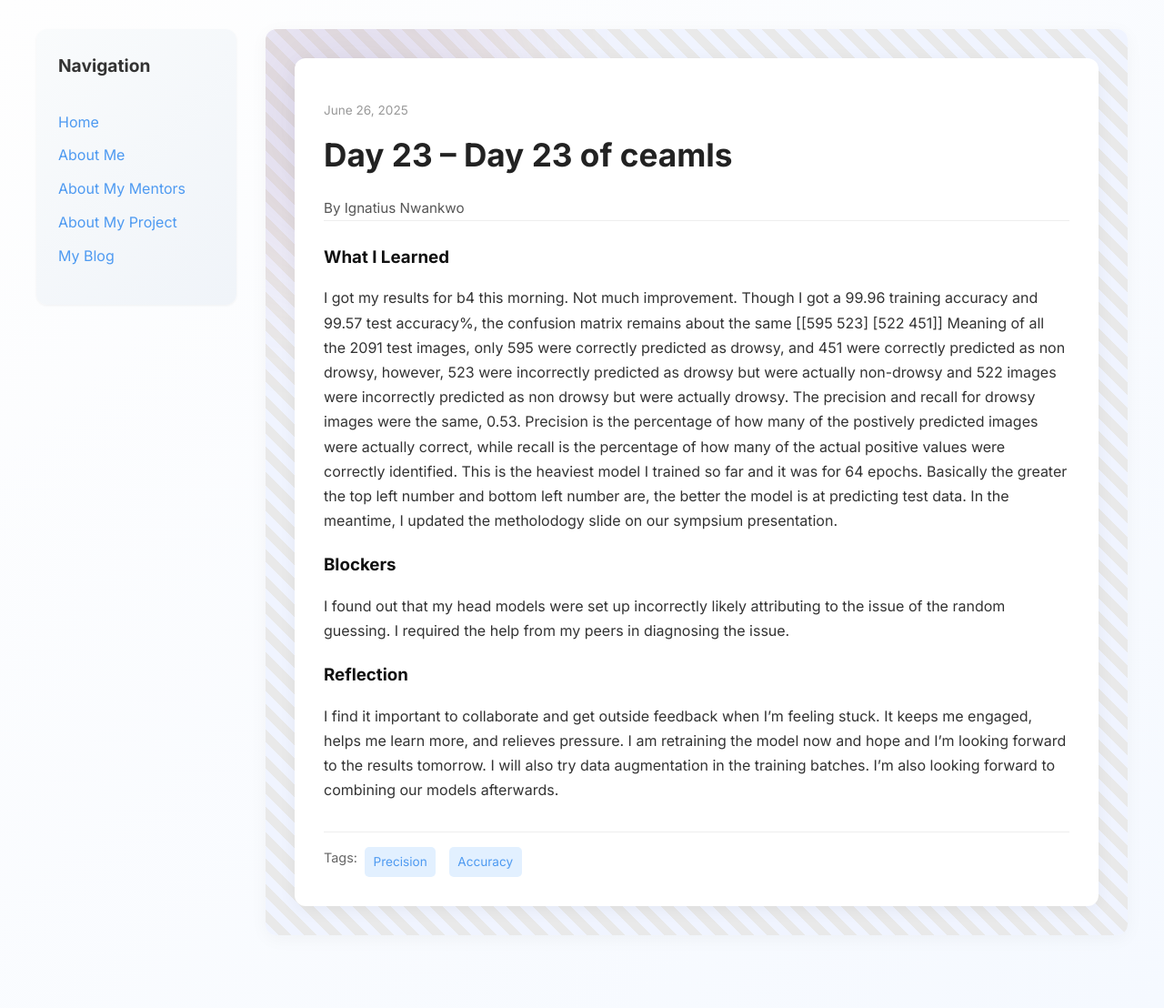
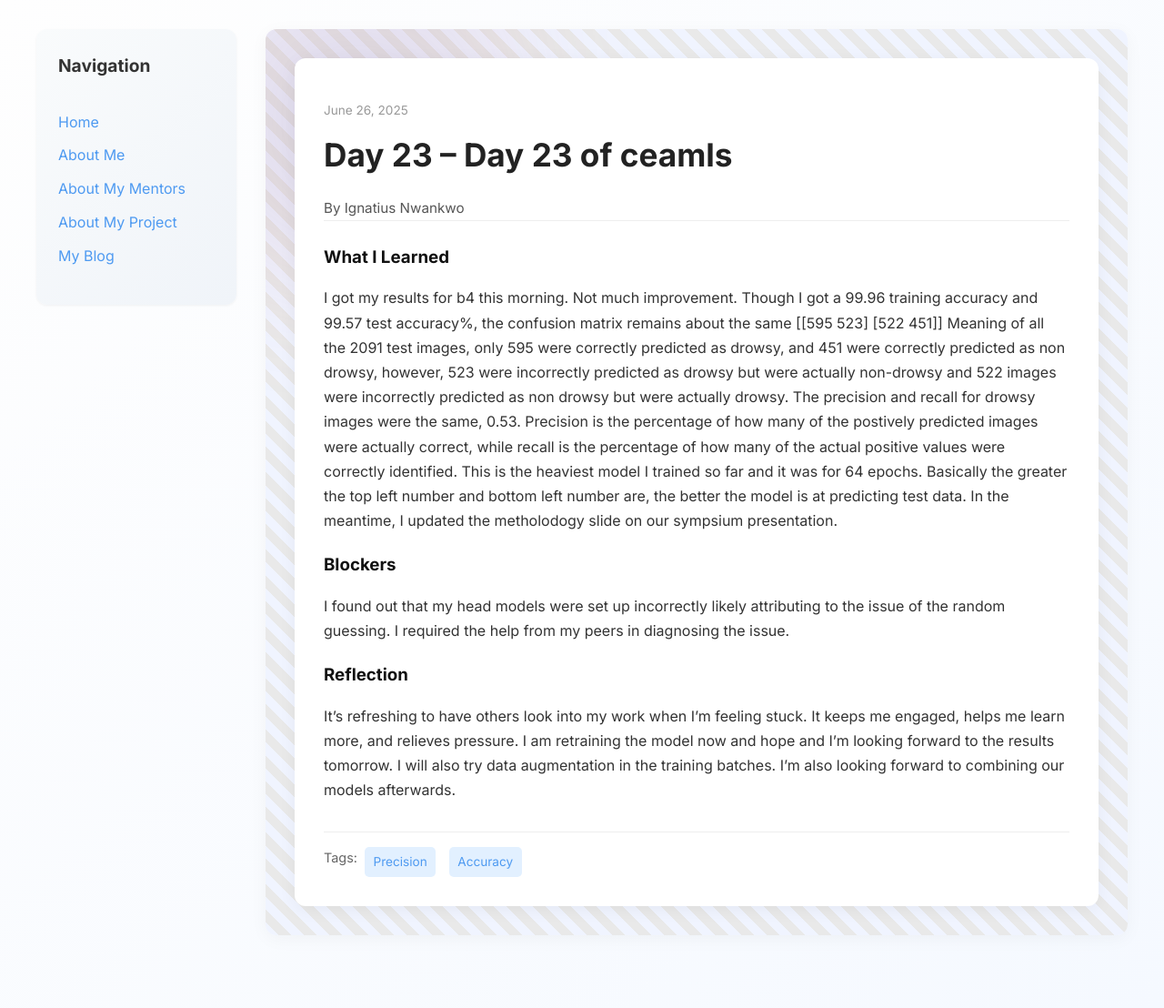
Before and after one commit to toxhi/toxhi.github.io, a Jekyll site: the page built from _posts/2025-06-26-day-23.md, in a window 1280 px wide. Shown: the whole page at 91% size. Built offline with Jekyll 4.4.1, drawn with Linux system fonts in a browser that asks for light colours.

Commit message:
Update 2025-06-26-day-23.md

```diff
--- a/_posts/2025-06-26-day-23.md
+++ b/_posts/2025-06-26-day-23.md
@@ -16,5 +16,5 @@
 
 
 reflection: |
- I find it important to collaborate and get outside feedback when I’m feeling stuck. It keeps me engaged, helps me learn more, and relieves pressure. I am retraining the model now and hope and I'm looking forward to the results tomorrow. I will also try data augmentation in the training batches. I'm also looking forward to combining our models afterwards.
+ It's refreshing to have others look into my work when I’m feeling stuck. It keeps me engaged, helps me learn more, and relieves pressure. I am retraining the model now and hope and I'm looking forward to the results tomorrow. I will also try data augmentation in the training batches. I'm also looking forward to combining our models afterwards.
 ---
```
